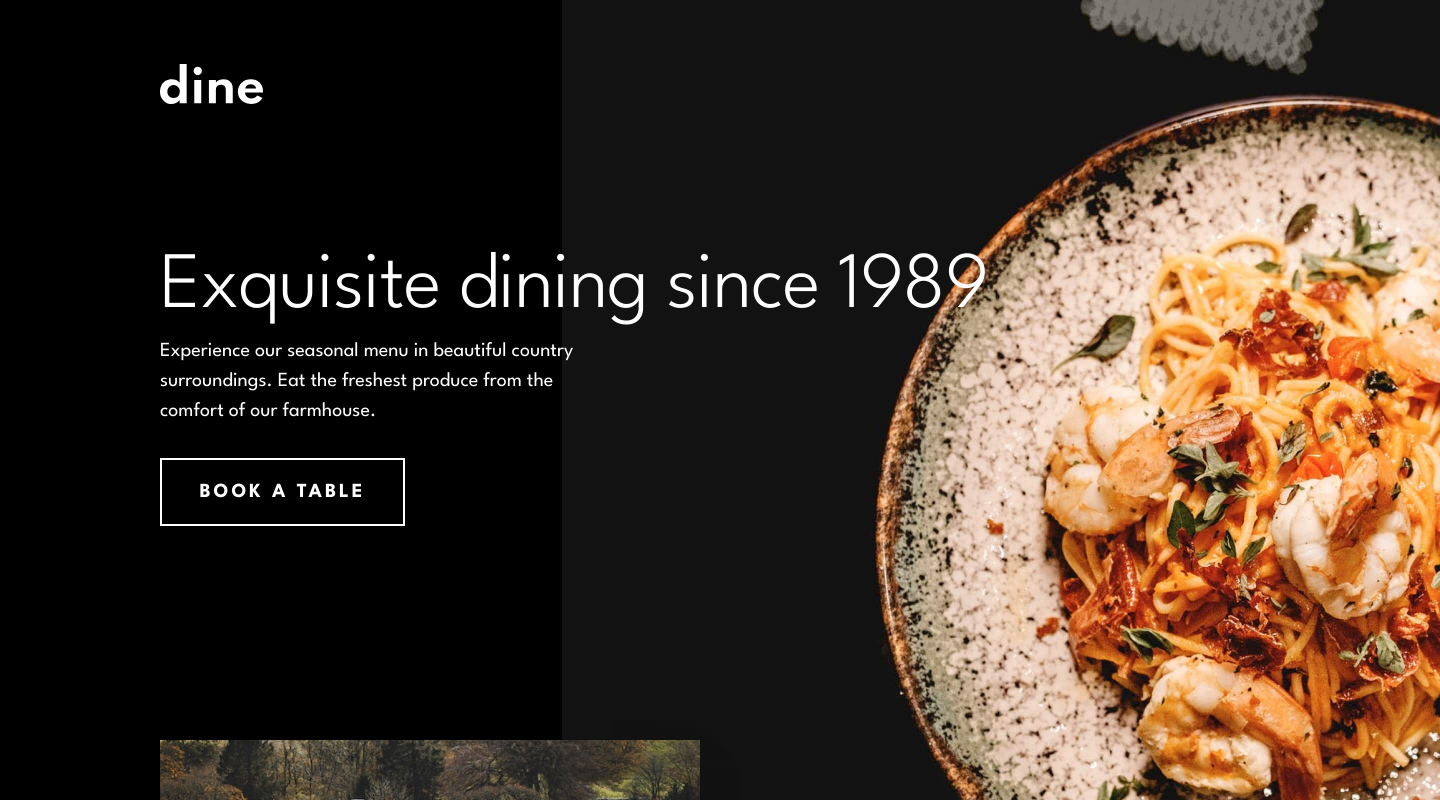
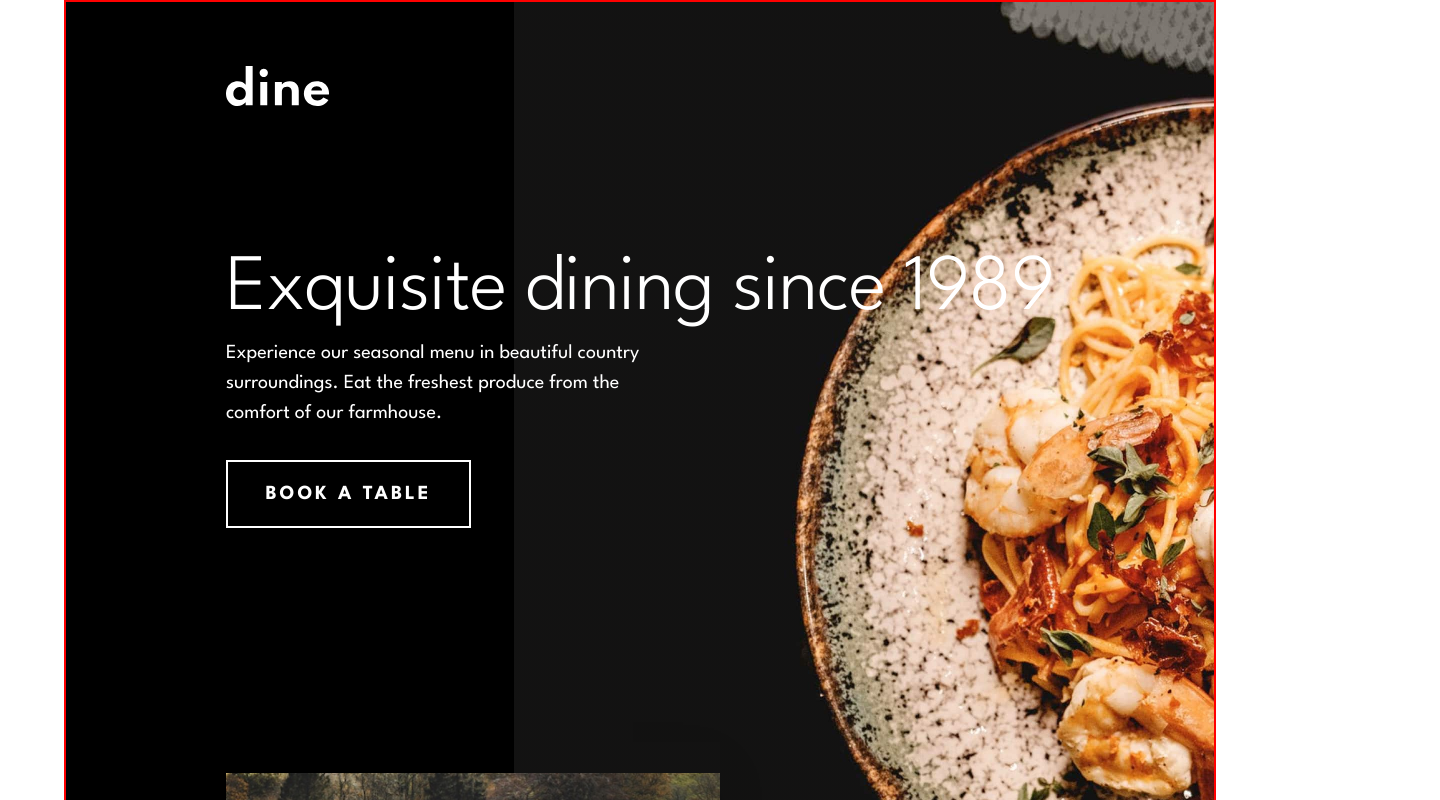
Before and after one commit to JesusKreist/dine-website, a Next.js app: page / in a window 1280 px wide. Shown: the top 800 px of the page, 1440 px wide, since content can reach past the window. Built offline with nearby package versions, Linux system fonts and the light colour scheme.

Commit message:
Add width constraints for large screens

```diff
--- a/src/components/layout/MainContainer/MainContainer.tsx
+++ b/src/components/layout/MainContainer/MainContainer.tsx
@@ -8,9 +8,15 @@ interface MainContainerProps {
 const MainContainer: React.FC<MainContainerProps> = ({ children }) => {
   return (
     <Box
-      width={{ base: "100vw", md: "768px", lg: "1440px" }}
+      width={{ base: "100vw", md: "768px", lg: "90%", "2xl": "1440px" }}
       margin="auto"
       overflow="hidden"
+      border={{
+        base: "2px solid green",
+        md: "2px solid orange",
+        lg: "2px solid blue",
+        xl: "2px solid red",
+      }}
     >
       {children}
     </Box>
```
